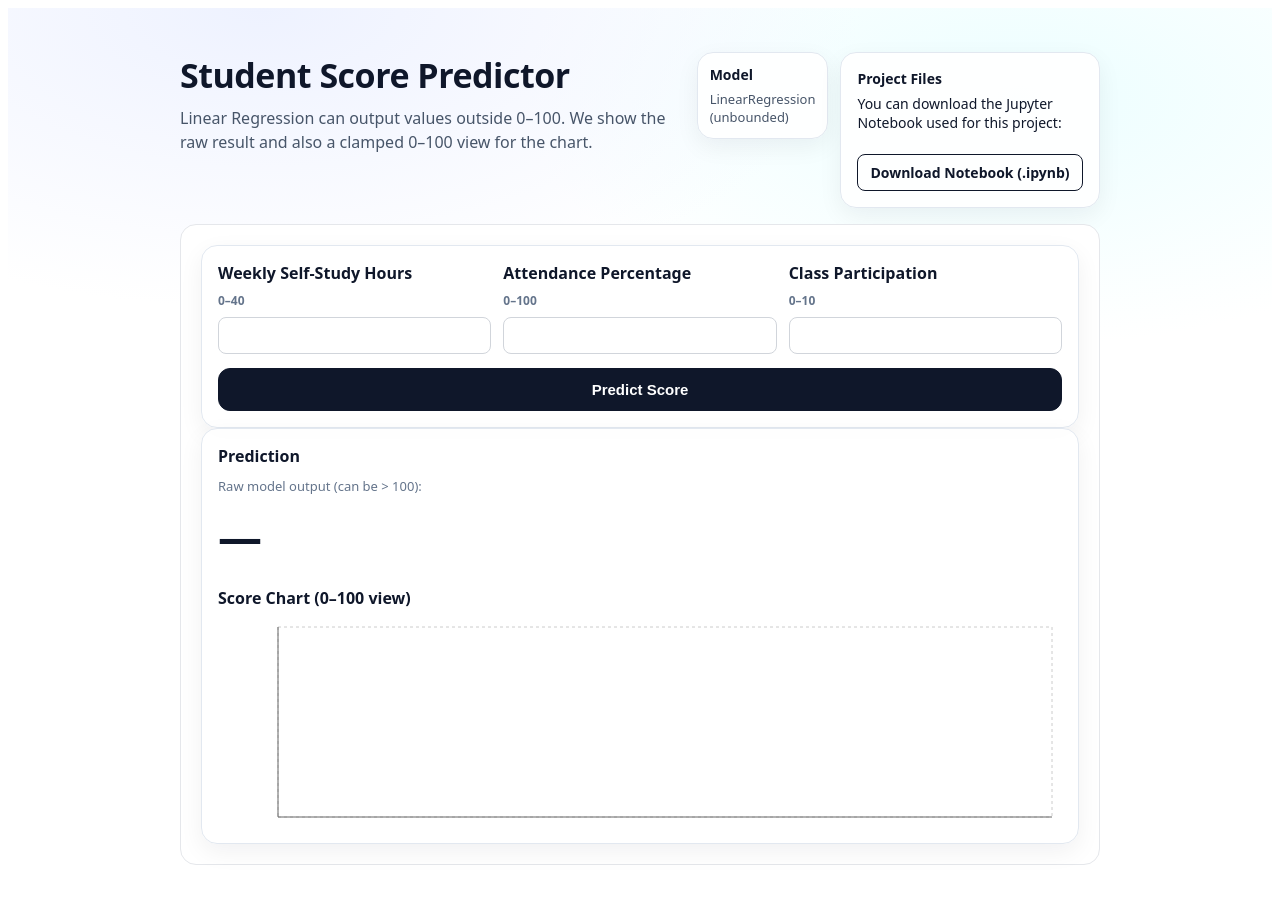
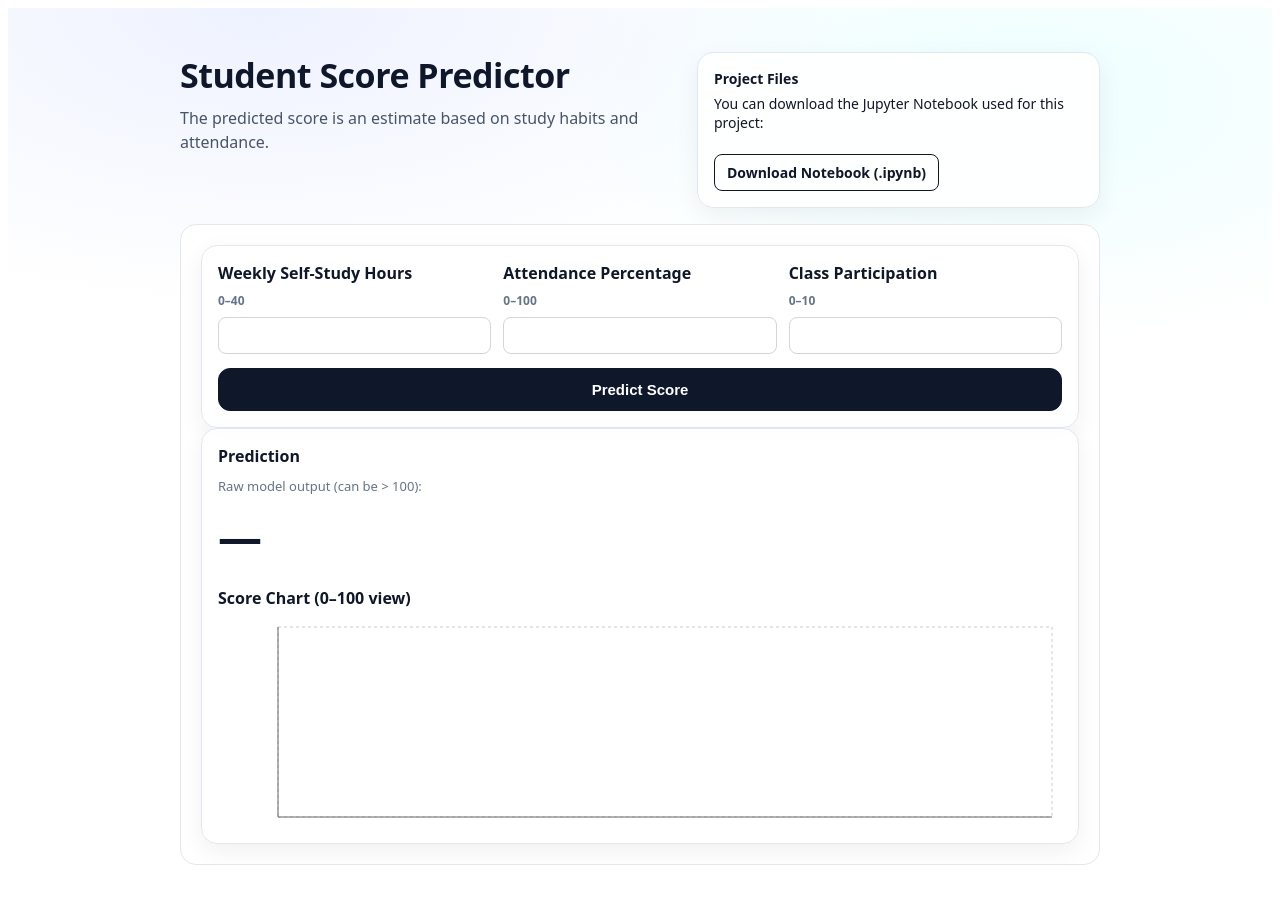
Before and after one commit to AbdimalikSec/DS-studentPerfomace-Ml, a React (Vite) app in the folder frontend/: page / in a window 1280 px wide. Shown: the top 904 px of the page. Built offline with nearby package versions, Linux system fonts and the light colour scheme.

Commit message:
added file download

```diff
--- a/frontend/src/App.jsx
+++ b/frontend/src/App.jsx
@@ -179,15 +179,8 @@ export default function App() {
           <div>
             <h1 style={styles.title}>Student Score Predictor</h1>
             <p style={styles.subtitle}>
-              Linear Regression can output values outside 0–100. We show the raw
-              result and also a clamped 0–100 view for the chart.
+               The predicted score is an estimate based on study habits and attendance.
             </p>
-          </div>
-          <div style={{ ...styles.card, padding: 12 }}>
-            <div style={{ fontWeight: 900, fontSize: 14 }}>Model</div>
-            <div style={{ color: "#475569", marginTop: 6, fontSize: 13 }}>
-              LinearRegression (unbounded)
-            </div>
           </div>
           <div style={{ ...styles.card, fontSize: 14 }}>
             <strong>Project Files</strong>
```
